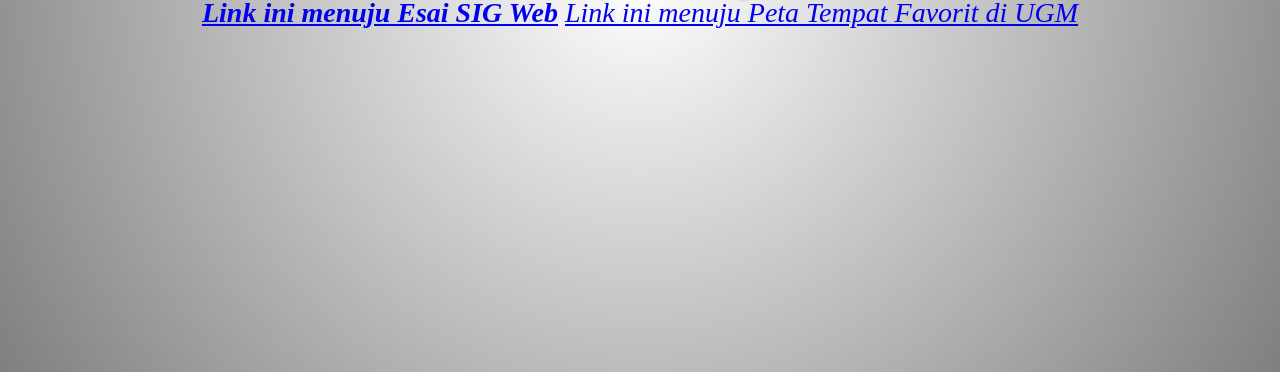
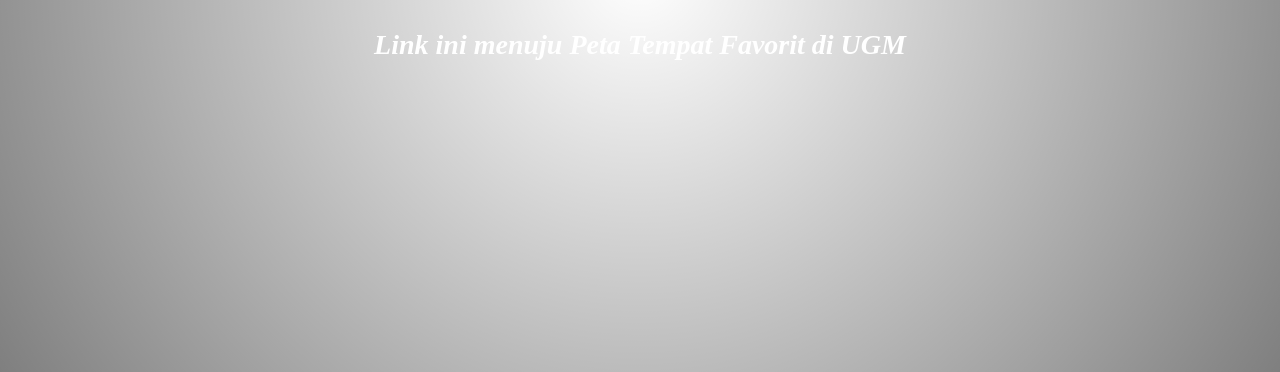
Before and after one commit to adillahana/UTS_SIGWEB, a plain HTML site: page index.html in a window 1280 px wide. Shown: the part 428-800 px from the top of the page. Drawn offline with Linux system fonts and the light colour scheme.

Commit message:
Menambahkan File UTS

```diff
--- a/index.html
+++ b/index.html
@@ -42,8 +42,8 @@
       <div class="title">Hana's Github Pages Landing</div>
       <div class="subtitle">Thank you for visiting</div>
       <div class="subtitle1">
-      <a href="../UTS_SIGWEB/FIle/EsaiSIGWeb.html"><b>Link ini menuju Esai SIG Web</b></a>
-      <a href="../UTS_SIGWEB/FIle/TempatFavoritUGM.html"<b>Link ini menuju Peta Tempat Favorit di UGM</b></a>
+      <a href="../UTS_SIGWEB/FIle/EsaiSIGWeb.html"><b>Link ini menuju Esai SIG Web</b></a><br><br>
+      <a href="../UTS_SIGWEB/FIle/TempatFavoritUGM.html"></a><b>Link ini menuju Peta Tempat Favorit di UGM</b></a>
     </div>
   </body>
 </html>
```
